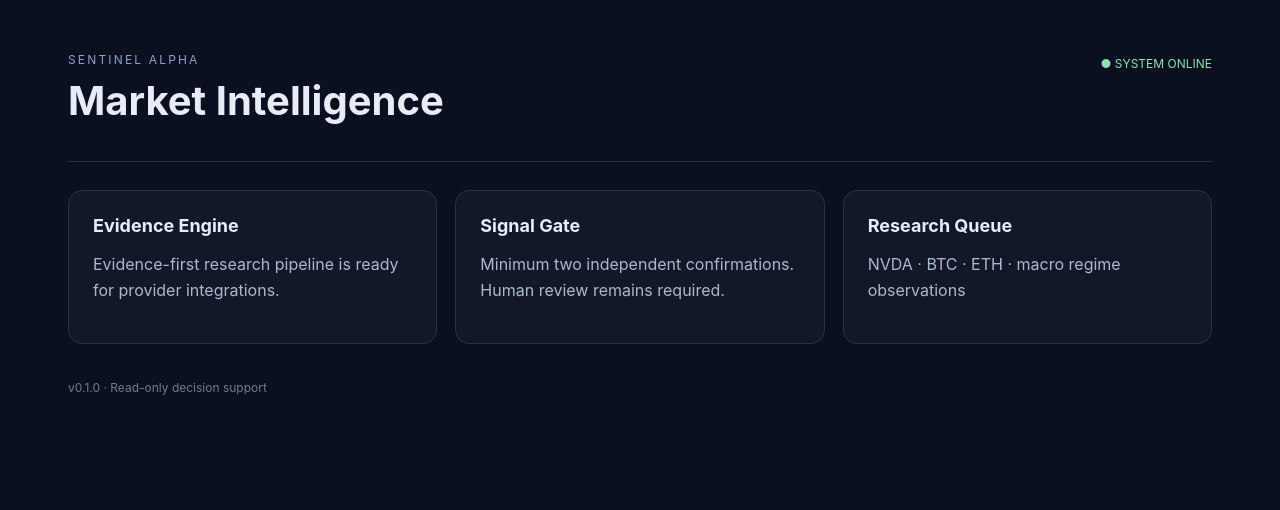
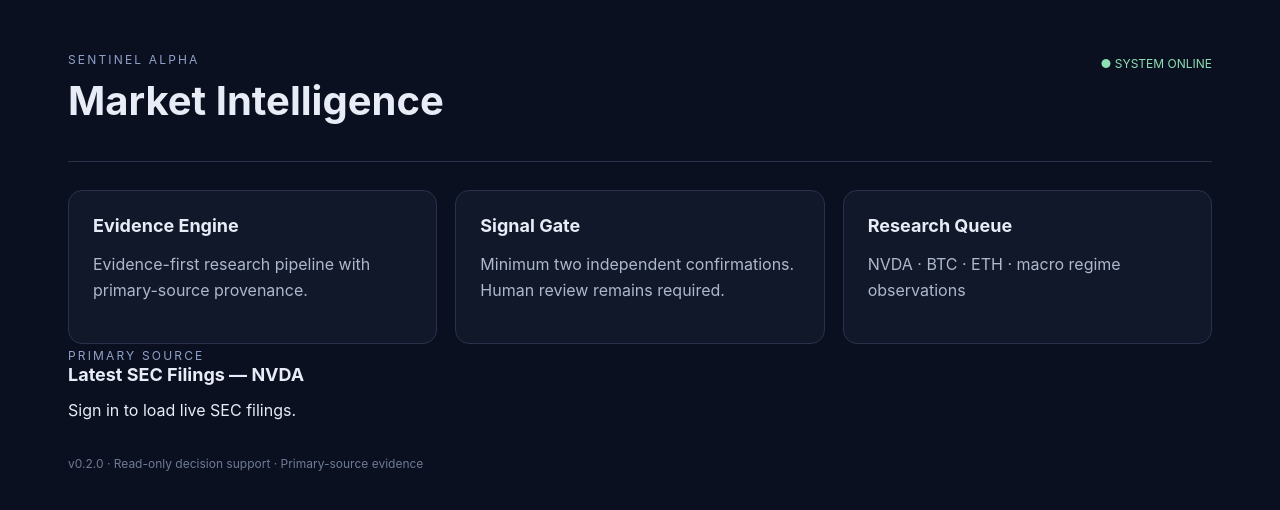
Before and after one commit to ssarzynski/sentinel-alpha, a React (Vite) app in the folder frontend/: page / in a window 1280 px wide. Shown: the top 510 px of the page. Built offline with nearby package versions, Linux system fonts and the light colour scheme.

Commit message:
feat: add live SEC filings dashboard panel

```diff
--- a/frontend/src/main.tsx
+++ b/frontend/src/main.tsx
@@ -1,9 +1,63 @@
-import React from "react";
+import React, { useEffect, useState } from "react";
 import { createRoot } from "react-dom/client";
 import "./style.css";
 
+type Filing = {
+  id: number;
+  ticker: string | null;
+  company_name: string | null;
+  accession_number: string;
+  form: string;
+  filing_date: string;
+  filing_url: string;
+  source: string;
+};
+
 function App() {
-  return <main><header><div><span className="eyebrow">SENTINEL ALPHA</span><h1>Market Intelligence</h1></div><span className="status">● SYSTEM ONLINE</span></header><section className="grid"><article><h2>Evidence Engine</h2><p>Evidence-first research pipeline is ready for provider integrations.</p></article><article><h2>Signal Gate</h2><p>Minimum two independent confirmations. Human review remains required.</p></article><article><h2>Research Queue</h2><p>NVDA · BTC · ETH · macro regime observations</p></article></section><footer>v0.1.0 · Read-only decision support</footer></main>;
+  const [filings, setFilings] = useState<Filing[]>([]);
+  const [message, setMessage] = useState("Sign in to load live SEC filings.");
+
+  useEffect(() => {
+    const token = localStorage.getItem("sentinel_token");
+    if (!token) return;
+    fetch("/api/sec/filings?ticker=NVDA&limit=10", {
+      headers: { Authorization: `Bearer ${token}` },
+    })
+      .then(async (response) => {
+        if (!response.ok) throw new Error(`HTTP ${response.status}`);
+        return response.json();
+      })
+      .then((data: Filing[]) => {
+        setFilings(data);
+        setMessage(data.length ? "Live SEC EDGAR records" : "No SEC filings ingested yet.");
+      })
+      .catch(() => setMessage("SEC filings unavailable. Check authentication and backend health."));
+  }, []);
+
+  return (
+    <main>
+      <header>
+        <div><span className="eyebrow">SENTINEL ALPHA</span><h1>Market Intelligence</h1></div>
+        <span className="status">● SYSTEM ONLINE</span>
+      </header>
+      <section className="grid">
+        <article><h2>Evidence Engine</h2><p>Evidence-first research pipeline with primary-source provenance.</p></article>
+        <article><h2>Signal Gate</h2><p>Minimum two independent confirmations. Human review remains required.</p></article>
+        <article><h2>Research Queue</h2><p>NVDA · BTC · ETH · macro regime observations</p></article>
+      </section>
+      <section className="filings">
+        <div className="section-title"><div><span className="eyebrow">PRIMARY SOURCE</span><h2>Latest SEC Filings — NVDA</h2></div><span>{message}</span></div>
+        <div className="filing-list">
+          {filings.map((filing) => (
+            <a className="filing-row" key={filing.accession_number} href={filing.filing_url} target="_blank" rel="noreferrer">
+              <strong>{filing.form}</strong><span>{filing.filing_date}</span><span>{filing.company_name || filing.ticker}</span><span>SEC EDGAR ↗</span>
+            </a>
+          ))}
+        </div>
+      </section>
+      <footer>v0.2.0 · Read-only decision support · Primary-source evidence</footer>
+    </main>
+  );
 }
 
 createRoot(document.getElementById("root")!).render(<React.StrictMode><App /></React.StrictMode>);
```
